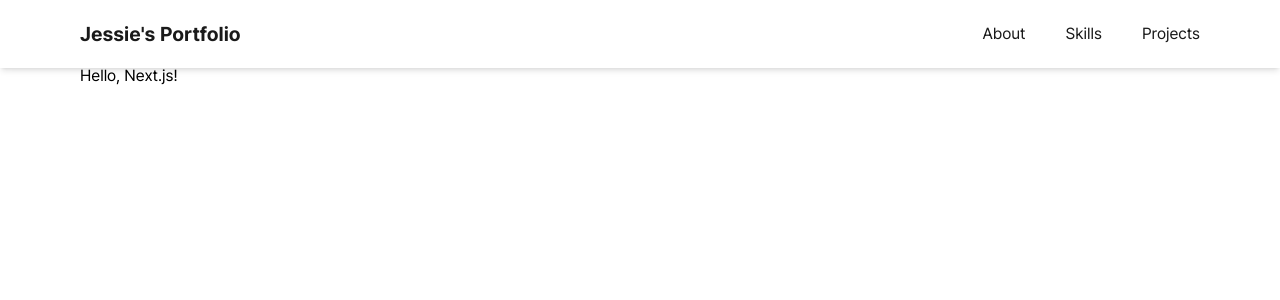
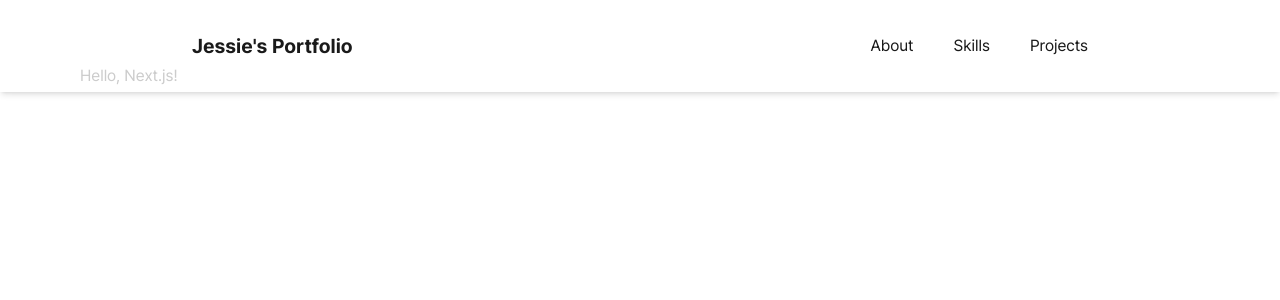
Before and after one commit to Jess-Apr/Portfolio, a Next.js app: page / in a window 1280 px wide. Shown: the top 300 px of the page. Built offline with nearby package versions, Linux system fonts and the light colour scheme.

Commit message:
💄 Design: Header 양 옆 패딩 너비 조정

```diff
--- a/src/components/common/header.tsx
+++ b/src/components/common/header.tsx
@@ -9,6 +9,7 @@ export default function Header() {
 
     return (
         <nav className="fixed w-full flex justify-between bg-white bg-opacity-80 text-soft-black py-5 px-20 shadow-md">
+            <div className="w-full mx-auto md:px-12 lg:px-20 xl:px-28 flex justify-between items-center py-3">
                 <span className="text-xl font-bold cursor-default">Jessie's Portfolio</span>
                 <ul className="flex space-x-10 items-center">
                     {tabs.map((tab) => (
@@ -22,6 +23,7 @@ export default function Header() {
                         </li>
                     ))}
                 </ul>
+            </div>
         </nav>
     )
 }
```
Lines whose indentation alone changed are shown as unchanged.
